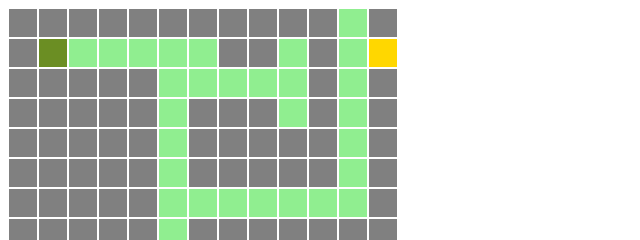
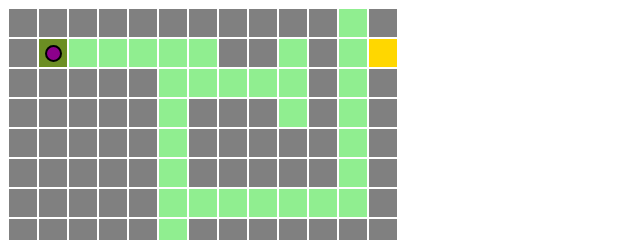
Before and after one commit to GAudrey/amazeing, a plain HTML site: page index.html in a window 1280 px wide. Shown: the top 240 px of the page, 0-640 px from the left. Drawn offline with Linux system fonts and the light colour scheme.

Commit message:
add spawn

```diff
--- a/maze.css
+++ b/maze.css
@@ -10,6 +10,9 @@ main{
     background-color: firebrick;
     border: 1px solid white;
     box-sizing: border-box;
+    display: flex;
+    justify-content: center;
+    align-items: center;
 }
 
 .wall{
@@ -29,8 +32,9 @@ main{
 }
 
 .player{
-    background-color: sienna;
-    width: 20px;
-    height: 20px;
+    background-color: darkmagenta;
+    border: 2px solid black;
+    width: 13px;
+    height: 13px;
     border-radius: 100%;
 }
--- a/maze.js
+++ b/maze.js
@@ -21,4 +21,10 @@ for (let sign of multiline){
     else if(sign === 'T'){
         tiles.className = 'tile treasure';
     }
+
+    const spawn = document.createElement('div');
+    spawn.className = 'player';
+    if(sign === 'S'){
+        tiles.appendChild(spawn);
+    }
 }
```
